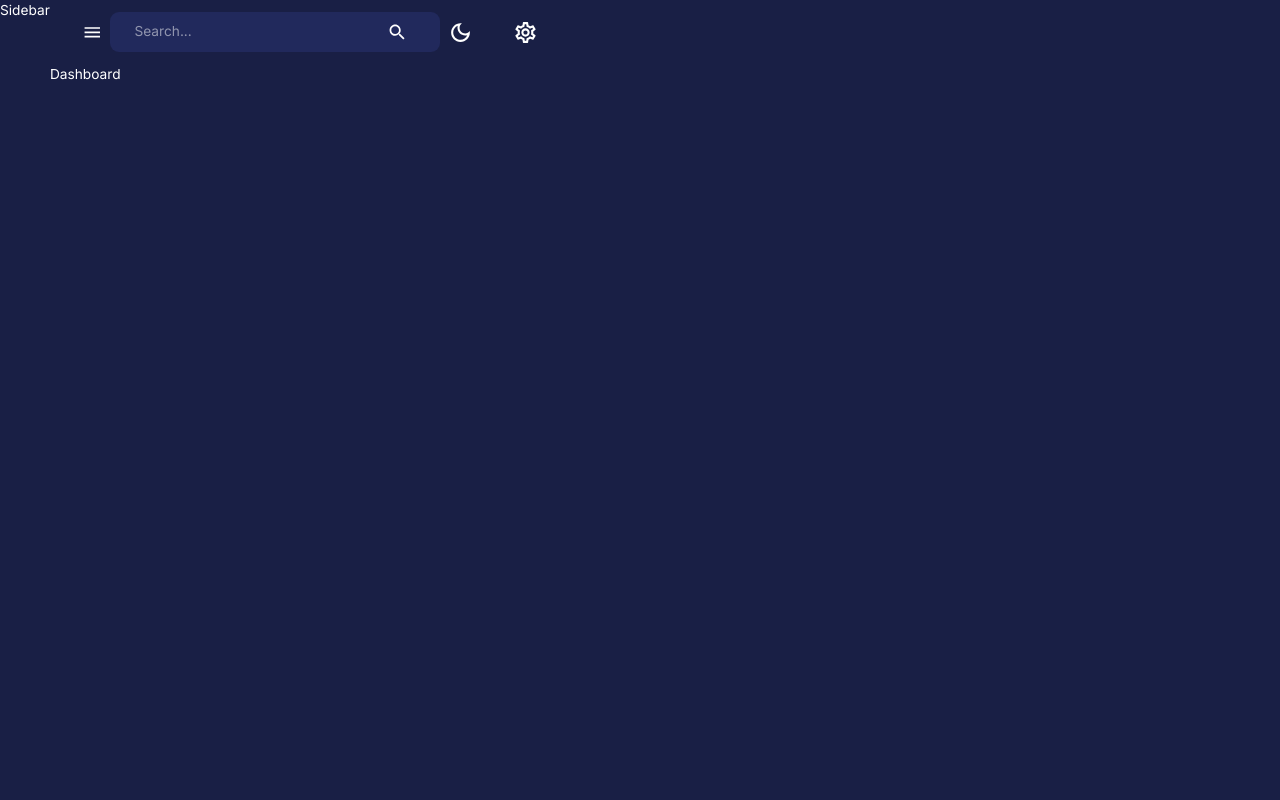
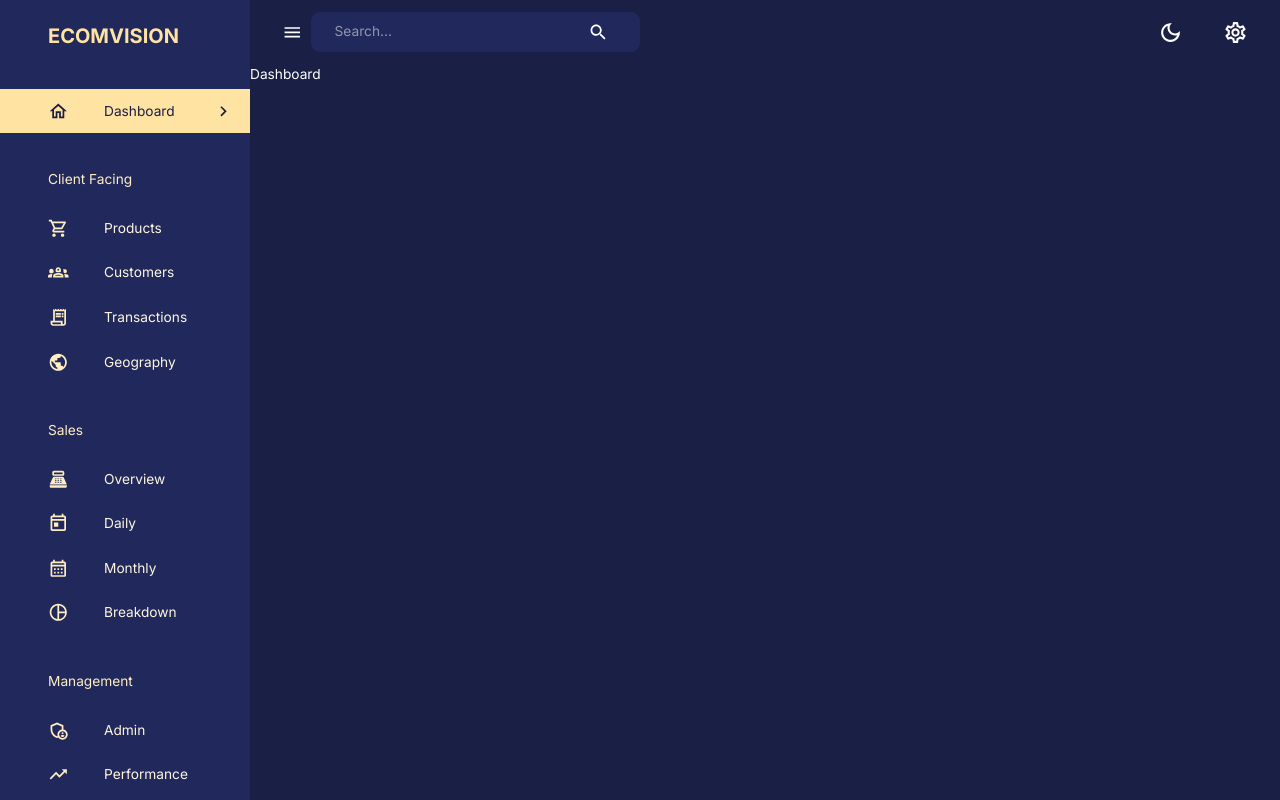
Before and after one commit to muhammad-Osman/MERN-React-Admin-Dashboard, a React (Create React App) app in the folder client/: page /dashboard in a window 1280 px wide. Built offline with nearby package versions, Linux system fonts and the light colour scheme.

Commit message:
sidebar completed

```diff
--- a/client/src/components/Navbar.jsx
+++ b/client/src/components/Navbar.jsx
@@ -1,4 +1,4 @@
-import React from "react";
+import React, { useState } from "react";
 import {
   LightModeOutlined,
   DarkModeOutlined,
@@ -10,18 +10,28 @@
 import FlexBetween from "components/FlexBetween";
 import { useDispatch } from "react-redux";
 import { setMode } from "state";
-import profileImage from "assets/profie.jpeg";
+// import profileImage from "assets/profile.jpeg";
 import {
   AppBar,
+  Button,
+  Box,
+  Typography,
   IconButton,
   InputBase,
   Toolbar,
+  Menu,
+  MenuItem,
   useTheme,
 } from "@mui/material";
 
-const Navbar = () => {
+const Navbar = ({ user, isSidebarOpen, setIsSidebarOpen }) => {
   const dispatch = useDispatch();
   const theme = useTheme();
+
+  const [anchorEl, setAnchorEl] = useState(null);
+  const isOpen = Boolean(anchorEl);
+  const handleClick = (event) => setAnchorEl(event.currentTarget);
+  const handleClose = () => setAnchorEl(null);
 
   return (
     <AppBar
@@ -34,7 +44,7 @@
       <Toolbar sx={{ justifyContent: "space-between" }}>
         {/* LEFT SIDE */}
         <FlexBetween>
-          <IconButton onClick={() => console.log("open/close sidebar")}>
+          <IconButton onClick={() => setIsSidebarOpen(!isSidebarOpen)}>
             <MenuIcon />
           </IconButton>
           <FlexBetween
@@ -49,6 +59,7 @@
             </IconButton>
           </FlexBetween>
         </FlexBetween>
+
         {/* RIGHT SIDE */}
         <FlexBetween gap="1.5rem">
           <IconButton onClick={() => dispatch(setMode())}>
@@ -61,6 +72,55 @@
           <IconButton>
             <SettingsOutlined sx={{ fontSize: "25px" }} />
           </IconButton>
+
+          {/* <FlexBetween>
+            <Button
+              onClick={handleClick}
+              sx={{
+                display: "flex",
+                justifyContent: "space-between",
+                alignItems: "center",
+                textTransform: "none",
+                gap: "1rem",
+              }}
+            >
+              <Box
+                component="img"
+                alt="profile"
+                src={profileImage}
+                height="32px"
+                width="32px"
+                borderRadius="50%"
+                sx={{ objectFit: "cover" }}
+              />
+              <Box textAlign="left">
+                <Typography
+                  fontWeight="bold"
+                  fontSize="0.85rem"
+                  sx={{ color: theme.palette.secondary[100] }}
+                >
+                  {user.name}
+                </Typography>
+                <Typography
+                  fontSize="0.75rem"
+                  sx={{ color: theme.palette.secondary[200] }}
+                >
+                  {user.occupation}
+                </Typography>
+              </Box>
+              <ArrowDropDownOutlined
+                sx={{ color: theme.palette.secondary[300], fontSize: "25px" }}
+              />
+            </Button>
+            <Menu
+              anchorEl={anchorEl}
+              open={isOpen}
+              onClose={handleClose}
+              anchorOrigin={{ vertical: "bottom", horizontal: "center" }}
+            >
+              <MenuItem onClick={handleClose}>Log Out</MenuItem>
+            </Menu>
+          </FlexBetween> */}
         </FlexBetween>
       </Toolbar>
     </AppBar>
--- a/client/src/components/Sidebar.jsx
+++ b/client/src/components/Sidebar.jsx
@@ -1,4 +1,4 @@
-import React, {useEffect, useState} from "react";
+import React from "react";
 import {
   Box,
   Divider,
@@ -17,7 +17,7 @@
   ChevronLeft,
   ChevronRightOutlined,
   HomeOutlined,
-  ShoppingCartCheckoutOutlined,
+  ShoppingCartOutlined,
   Groups2Outlined,
   ReceiptLongOutlined,
   PublicOutlined,
@@ -26,14 +26,176 @@
   CalendarMonthOutlined,
   AdminPanelSettingsOutlined,
   TrendingUpOutlined,
-  PieChartOutline,
+  PieChartOutlined,
 } from "@mui/icons-material";
+import { useEffect, useState } from "react";
 import { useLocation, useNavigate } from "react-router-dom";
 import FlexBetween from "./FlexBetween";
-import profilePicture from "assets/profie.jpeg";
+// import profileImage from "assets/profile.jpeg";
 
-const Sidebar = () => {
-  return <div>Sidebar</div>;
+const navItems = [
+  {
+    text: "Dashboard",
+    icon: <HomeOutlined />,
+  },
+  {
+    text: "Client Facing",
+    icon: null,
+  },
+  {
+    text: "Products",
+    icon: <ShoppingCartOutlined />,
+  },
+  {
+    text: "Customers",
+    icon: <Groups2Outlined />,
+  },
+  {
+    text: "Transactions",
+    icon: <ReceiptLongOutlined />,
+  },
+  {
+    text: "Geography",
+    icon: <PublicOutlined />,
+  },
+  {
+    text: "Sales",
+    icon: null,
+  },
+  {
+    text: "Overview",
+    icon: <PointOfSaleOutlined />,
+  },
+  {
+    text: "Daily",
+    icon: <TodayOutlined />,
+  },
+  {
+    text: "Monthly",
+    icon: <CalendarMonthOutlined />,
+  },
+  {
+    text: "Breakdown",
+    icon: <PieChartOutlined />,
+  },
+  {
+    text: "Management",
+    icon: null,
+  },
+  {
+    text: "Admin",
+    icon: <AdminPanelSettingsOutlined />,
+  },
+  {
+    text: "Performance",
+    icon: <TrendingUpOutlined />,
+  },
+];
+
+const Sidebar = ({
+  user,
+  drawerWidth,
+  isSidebarOpen,
+  setIsSidebarOpen,
+  isNonMobile,
+}) => {
+  const { pathname } = useLocation();
+  const [active, setActive] = useState("");
+  const navigate = useNavigate();
+  const theme = useTheme();
+
+  useEffect(() => {
+    setActive(pathname.substring(1));
+  }, [pathname]);
+
+  return (
+    <Box component="nav">
+      {isSidebarOpen && (
+        <Drawer
+          open={isSidebarOpen}
+          onClose={() => setIsSidebarOpen(false)}
+          variant="persistent"
+          anchor="left"
+          sx={{
+            width: drawerWidth,
+            "& .MuiDrawer-paper": {
+              color: theme.palette.secondary[200],
+              backgroundColor: theme.palette.background.alt,
+              boxSixing: "border-box",
+              borderWidth: isNonMobile ? 0 : "2px",
+              width: drawerWidth,
+            },
+          }}
+        >
+          <Box width="100%">
+            <Box m="1.5rem 2rem 2rem 3rem">
+              <FlexBetween color={theme.palette.secondary.main}>
+                <Box display="flex" alignItems="center" gap="0.5rem">
+                  <Typography variant="h4" fontWeight="bold">
+                    ECOMVISION
+                  </Typography>
+                </Box>
+                {!isNonMobile && (
+                  <IconButton onClick={() => setIsSidebarOpen(!isSidebarOpen)}>
+                    <ChevronLeft />
+                  </IconButton>
+                )}
+              </FlexBetween>
+            </Box>
+            <List>
+              {navItems.map(({ text, icon }) => {
+                if (!icon) {
+                  return (
+                    <Typography key={text} sx={{ m: "2.25rem 0 1rem 3rem" }}>
+                      {text}
+                    </Typography>
+                  );
+                }
+                const lcText = text.toLowerCase();
+
+                return (
+                  <ListItem key={text} disablePadding>
+                    <ListItemButton
+                      onClick={() => {
+                        navigate(`/${lcText}`);
+                        setActive(lcText);
+                      }}
+                      sx={{
+                        backgroundColor:
+                          active === lcText
+                            ? theme.palette.secondary[300]
+                            : "transparent",
+                        color:
+                          active === lcText
+                            ? theme.palette.primary[600]
+                            : theme.palette.secondary[100],
+                      }}
+                    >
+                      <ListItemIcon
+                        sx={{
+                          ml: "2rem",
+                          color:
+                            active === lcText
+                              ? theme.palette.primary[600]
+                              : theme.palette.secondary[200],
+                        }}
+                      >
+                        {icon}
+                      </ListItemIcon>
+                      <ListItemText primary={text} />
+                      {active === lcText && (
+                        <ChevronRightOutlined sx={{ ml: "auto" }} />
+                      )}
+                    </ListItemButton>
+                  </ListItem>
+                );
+              })}
+            </List>
+          </Box>
+        </Drawer>
+      )}
+    </Box>
+  );
 };
 
 export default Sidebar;
--- a/client/src/scenes/layout/Layout.jsx
+++ b/client/src/scenes/layout/Layout.jsx
@@ -13,14 +13,16 @@
     <Box display={isNonMobile ? "flex" : "block"} width="100%" height="100%">
       <Sidebar
         isNonMobile={isNonMobile}
-        drawerWidh="250px"
+        drawerWidth="250px"
         isSidebarOpen={isSidebarOpen}
         setIsSidebarOpen={setIsSidebarOpen}
       />
 
-      <Box>
-        <Navbar         isSidebarOpen={isSidebarOpen}
-        setIsSidebarOpen={setIsSidebarOpen} />
+      <Box flexGrow={1}>
+        <Navbar
+          isSidebarOpen={isSidebarOpen}
+          setIsSidebarOpen={setIsSidebarOpen}
+        />
         <Outlet />
       </Box>
     </Box>
```
Also changed, not shown: client/src/components/FlexBetween.jsx (line endings or trailing spaces).
